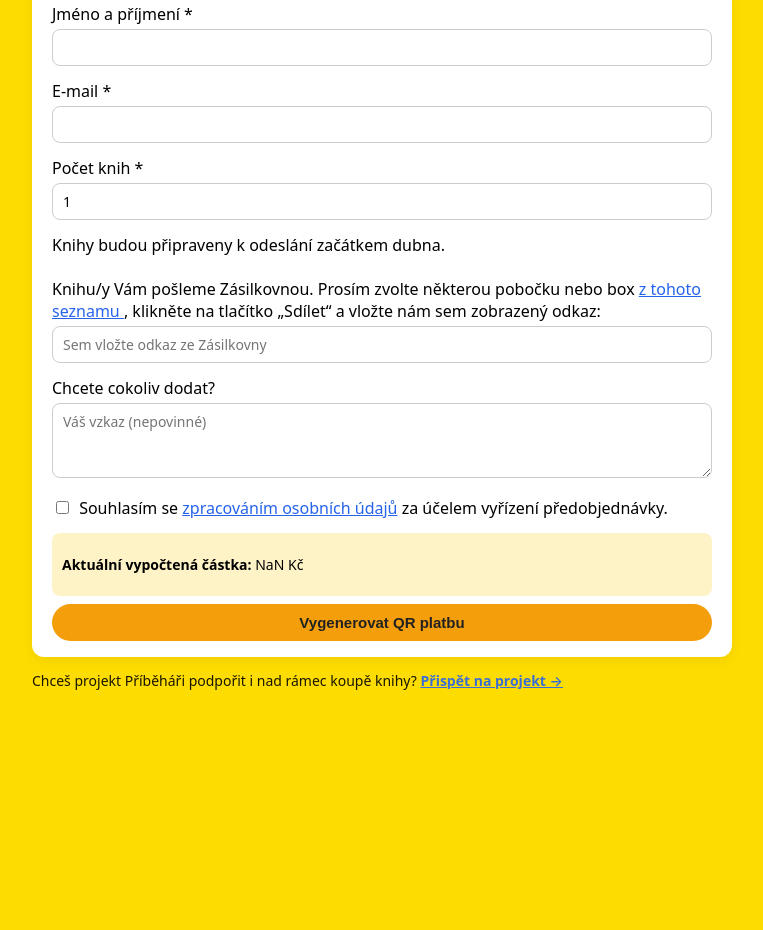
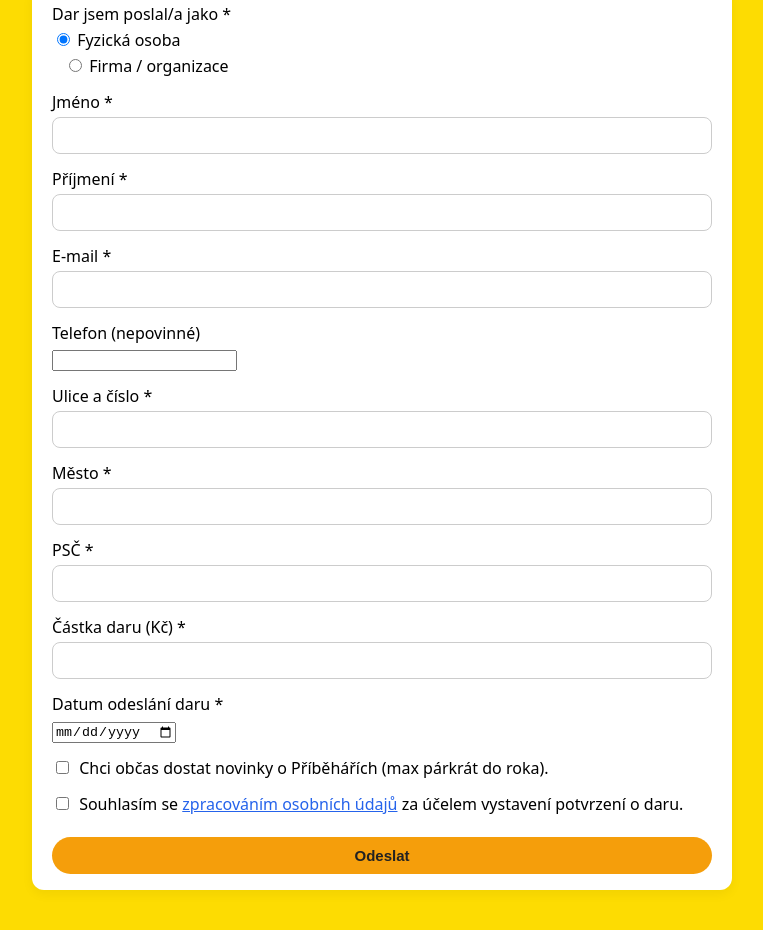
Before and after one commit to jankastura-commits/pribehari_potvrzenidar, a website: page src/index.html in a window 1280 px wide. Shown: the part 183-1113 px from the top of the page, without its empty margins (258-1021 px from the left). Before the commit the page ends 927 px from the top, so only its background shows below. Drawn offline with Linux system fonts and the light colour scheme.

Commit message:
Update index.html

```diff
--- a/src/index.html
+++ b/src/index.html
@@ -2,137 +2,104 @@
 <html lang="cs">
 <head>
   <meta charset="UTF-8" />
-  <title>Předobjednávka knihy Příběháři</title>
+  <title>Potvrzení o daru – Příběháři</title>
   <meta name="viewport" content="width=device-width, initial-scale=1" />
   <link rel="stylesheet" href="./styles.css" />
 </head>
 <body>
   <main class="container">
-    <h1>Předobjednávka knihy Příběháři</h1>
+    <h1>Potvrzení o daru – Příběháři</h1>
 
     <div id="form-intro"></div>
 
-    <form id="preorder-form">
+    <form id="donation-form">
       <div class="form-group">
-        <label for="name">Jméno a příjmení *</label>
-        <input type="text" id="name" name="name" required />
+        <label>Dar jsem poslal/a jako *</label>
+        <label><input type="radio" name="donorType" value="FO" checked /> Fyzická osoba</label>
+        <label style="margin-left:12px;"><input type="radio" name="donorType" value="PO" /> Firma / organizace</label>
+      </div>
+
+      <!-- FO -->
+      <div id="fo-fields">
+        <div class="form-group">
+          <label for="firstName">Jméno *</label>
+          <input type="text" id="firstName" required />
+        </div>
+        <div class="form-group">
+          <label for="lastName">Příjmení *</label>
+          <input type="text" id="lastName" required />
+        </div>
+      </div>
+
+      <!-- PO -->
+      <div id="po-fields" style="display:none;">
+        <div class="form-group">
+          <label for="companyName">Název společnosti *</label>
+          <input type="text" id="companyName" />
+        </div>
+        <div class="form-group">
+          <label for="ico">IČO *</label>
+          <input type="text" id="ico" />
+        </div>
+        <div class="form-group">
+          <label for="contactPerson">Kontaktní osoba *</label>
+          <input type="text" id="contactPerson" />
+        </div>
       </div>
 
       <div class="form-group">
         <label for="email">E-mail *</label>
-        <input type="email" id="email" name="email" required />
+        <input type="email" id="email" required />
       </div>
 
       <div class="form-group">
-        <label for="bookCount">Počet knih *</label>
-        <input
-          type="number"
-          id="bookCount"
-          name="bookCount"
-          min="1"
-          step="1"
-          value="1"
-          required
-        />
-      </div>
-
-      <!-- <div class="form-group">
-        <label for="extraAmount">
-          Dobrovolný příspěvek navíc (Kč)
-        </label>
-        <input
-          type="number"
-          id="extraAmount"
-          name="extraAmount"
-          min="0"
-          step="10"
-          value="0"
-        />
-        <small id="amount-help"></small>
-      </div>-->
-
-      <div class="form-group">
-        <label for="zasilkovna">
-          <b></b>Knihy budou připraveny k odeslání začátkem dubna.</b> <br /><br />
-          Knihu/y Vám pošleme Zásilkovnou. Prosím zvolte některou pobočku nebo box
-          <a
-            href="https://www.zasilkovna.cz/pobocky"
-            target="_blank"
-            rel="noopener noreferrer"
-          >
-            z tohoto seznamu
-          </a>,
-          klikněte na tlačítko „Sdílet“ a vložte nám sem zobrazený odkaz:
-        </label>
-        <input
-          type="text"
-          id="zasilkovna"
-          name="zasilkovna"
-          placeholder="Sem vložte odkaz ze Zásilkovny"
-          required
-        />
+        <label for="phone">Telefon (nepovinné)</label>
+        <input type="tel" id="phone" />
       </div>
 
       <div class="form-group">
-        <label for="message">Chcete cokoliv dodat?</label>
-        <textarea
-          id="message"
-          name="message"
-          rows="3"
-          placeholder="Váš vzkaz (nepovinné)"
-        ></textarea>
+        <label for="street">Ulice a číslo *</label>
+        <input type="text" id="street" required />
+      </div>
+
+      <div class="form-group">
+        <label for="city">Město *</label>
+        <input type="text" id="city" required />
+      </div>
+
+      <div class="form-group">
+        <label for="zip">PSČ *</label>
+        <input type="text" id="zip" required />
+      </div>
+
+      <div class="form-group">
+        <label for="amount">Částka daru (Kč) *</label>
+        <input type="number" id="amount" min="1" step="1" required />
+      </div>
+
+      <div class="form-group">
+        <label for="sentDate">Datum odeslání daru *</label>
+        <input type="date" id="sentDate" required />
+      </div>
+
+      <div class="form-group">
+        <label>
+          <input type="checkbox" id="newsletter" />
+          Chci občas dostat novinky o Příběhářích (max párkrát do roka).
+        </label>
       </div>
 
       <div class="form-group">
         <label>
           <input type="checkbox" id="consent" required />
-          Souhlasím se <a href="https://db374a6b-79f3-477b-aab2-48112f4fb9b1.usrfiles.com/ugd/db374a_d06865f1c39b4f5da9d8ff0249dc2370.pdf" target="_blank" rel="noopener noreferrer">zpracováním osobních údajů</a> za účelem vyřízení předobjednávky.
+          Souhlasím se <a id="gdpr-link" href="#" target="_blank" rel="noopener noreferrer">zpracováním osobních údajů</a>
+          za účelem vystavení potvrzení o daru.
         </label>
       </div>
 
-      <div class="summary">
-        <p>
-          <strong>Aktuální vypočtená částka:</strong>
-          <span id="calculated-amount">–</span> Kč
-        </p>
-      </div>
-
-      <button type="submit" id="submit-btn">Vygenerovat QR platbu</button>
-
+      <button type="submit" id="submit-btn">Odeslat</button>
       <div id="form-error" class="error" style="display:none;"></div>
     </form>
-
-    <p class="support-note">
-  Chceš projekt Příběháři podpořit i nad rámec koupě knihy?
-  <a
-    href="https://pribehari.cz/#prispej-na-projekt"
-    target="_blank"
-    rel="noopener noreferrer"
-  >
-    Přispět na projekt →
-  </a>
-</p>
-
-    <section id="result" style="display:none;">
-      <h2>Děkujeme za předobjednávku 💛</h2>
-      <p>
-        Níže máš QR kód pro platbu a rekapitulaci údajů.
-        Platbu prosím odešli z bankovní aplikace.
-      </p>
-
-      <div id="qr-container"></div>
-
-      <div class="payment-details">
-        <p><strong>Částka:</strong> <span id="result-amount"></span> Kč</p>
-        <p><strong>Variabilní symbol:</strong> <span id="result-vs"></span></p>
-        <p><strong>Číslo účtu:</strong> <span id="result-account"></span></p>
-        <p><strong>Zpráva pro příjemce:</strong> <span id="result-message"></span></p>
-      </div>
-
-      <p id="after-text">
-        Po úhradě ti dáme vědět další podrobnosti k doručení knihy.
-      </p>
-    </section>
   </main>
 
   <script src="./config.js"></script>
```
